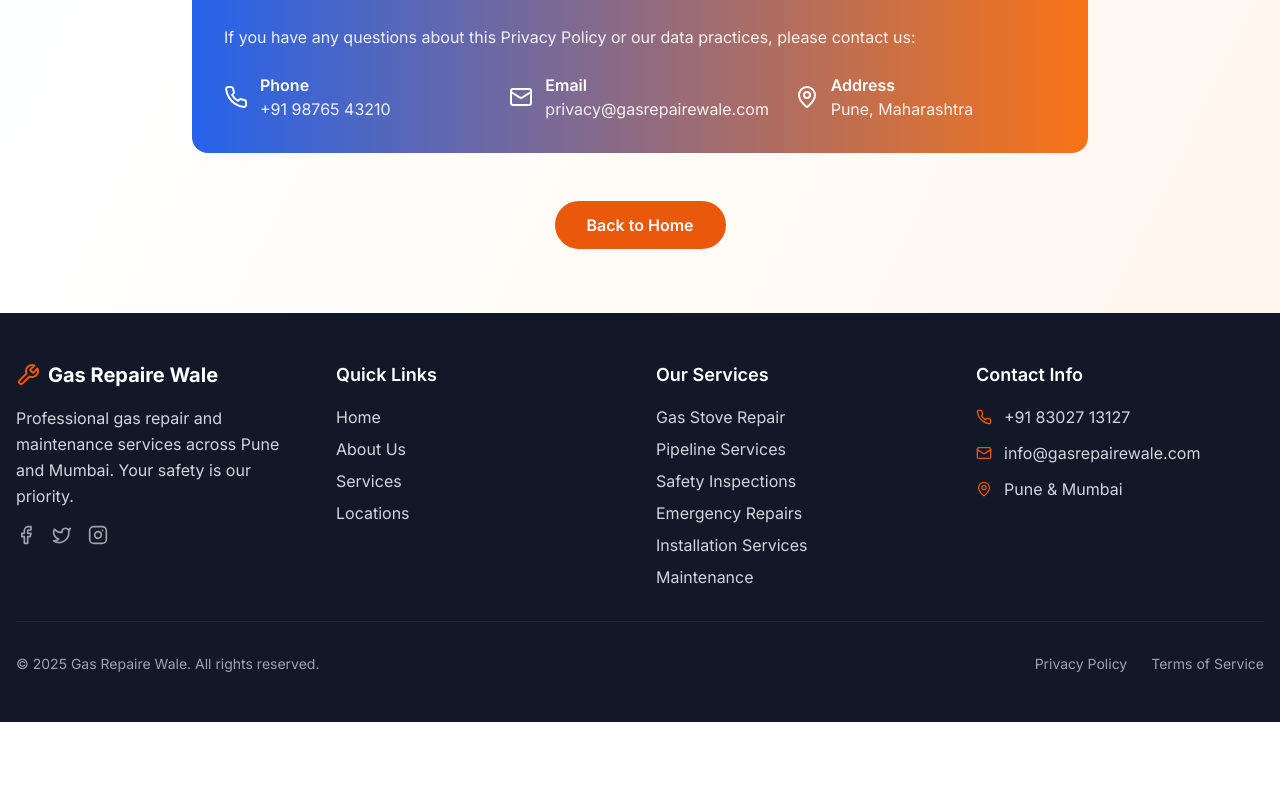
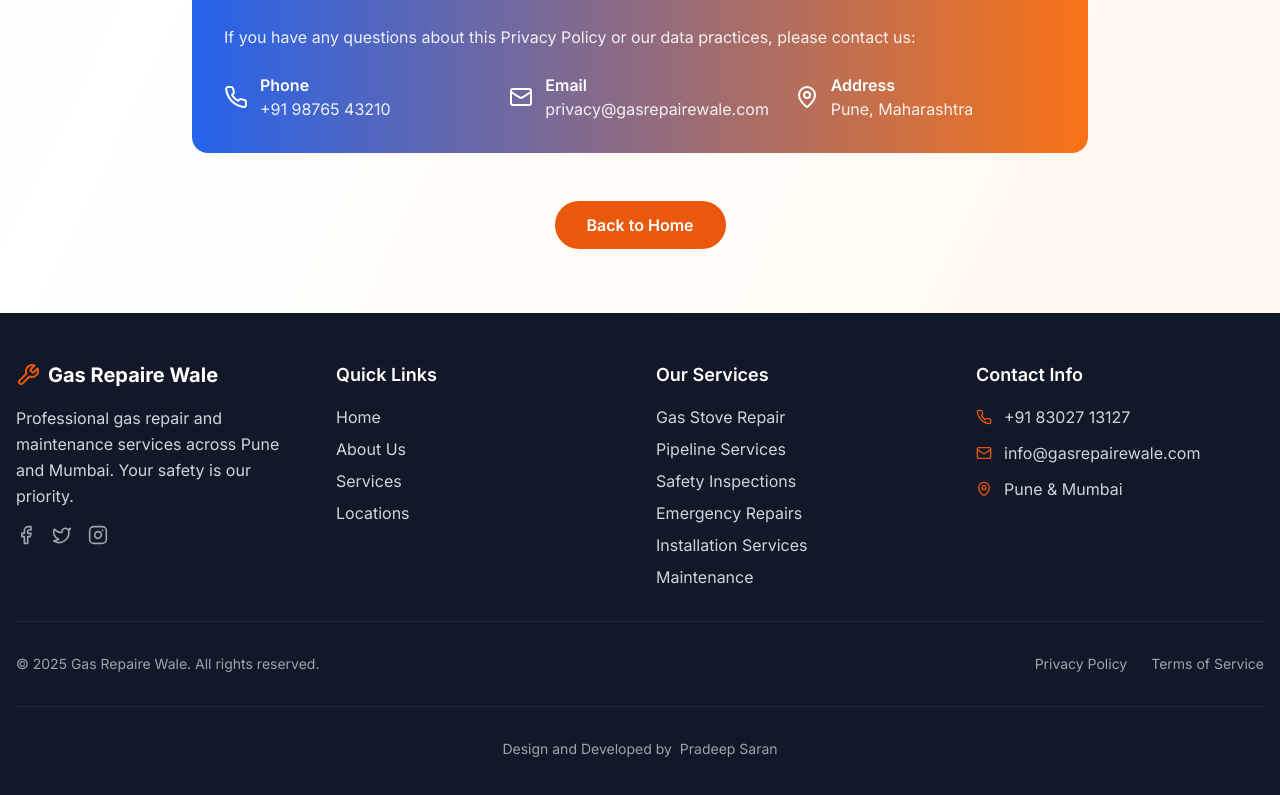
Before and after one commit to gasrepairwale/gasrepairwale, a Next.js app: page /privacy-policy in a window 1280 px wide. Shown: the part 2376-3171 px from the top of the page. Before the commit the page ends 3098 px from the top, so only its background shows below. Built offline with nearby package versions, Linux system fonts and the light colour scheme.

Commit message:
footer add

```diff
--- a/components/footer.tsx
+++ b/components/footer.tsx
@@ -110,6 +110,17 @@ export function Footer() {
             </div>
           </div>
         </div>
+        {/* Developer Name */}
+        <div className="border-t border-gray-800 mt-8 pt-8">
+          <div className="flex flex-col md:flex-row justify-center items-center">
+            <div className="flex space-x-6 mt-4 md:mt-0 gap-2">
+              <p className="text-gray-400 text-sm">Design and Developed by</p>
+              <Link href="https://pradeep-saran.netlify.app/" className="text-gray-400 hover:text-orange-600 text-sm flex items-center !ml-0" target="_blank">
+                Pradeep Saran
+              </Link>
+            </div>
+          </div>
+        </div>
       </div>
     </footer>
   )
```
